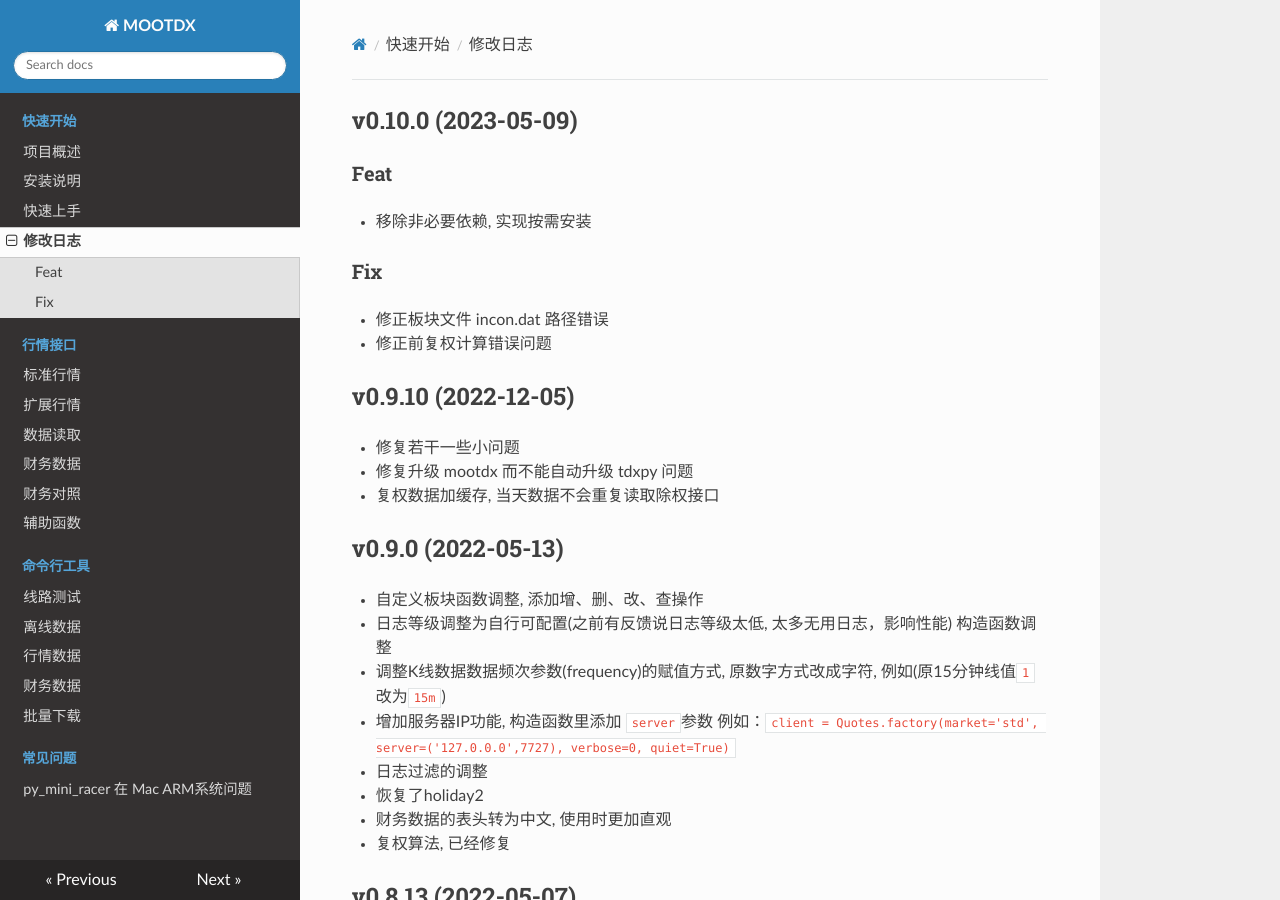
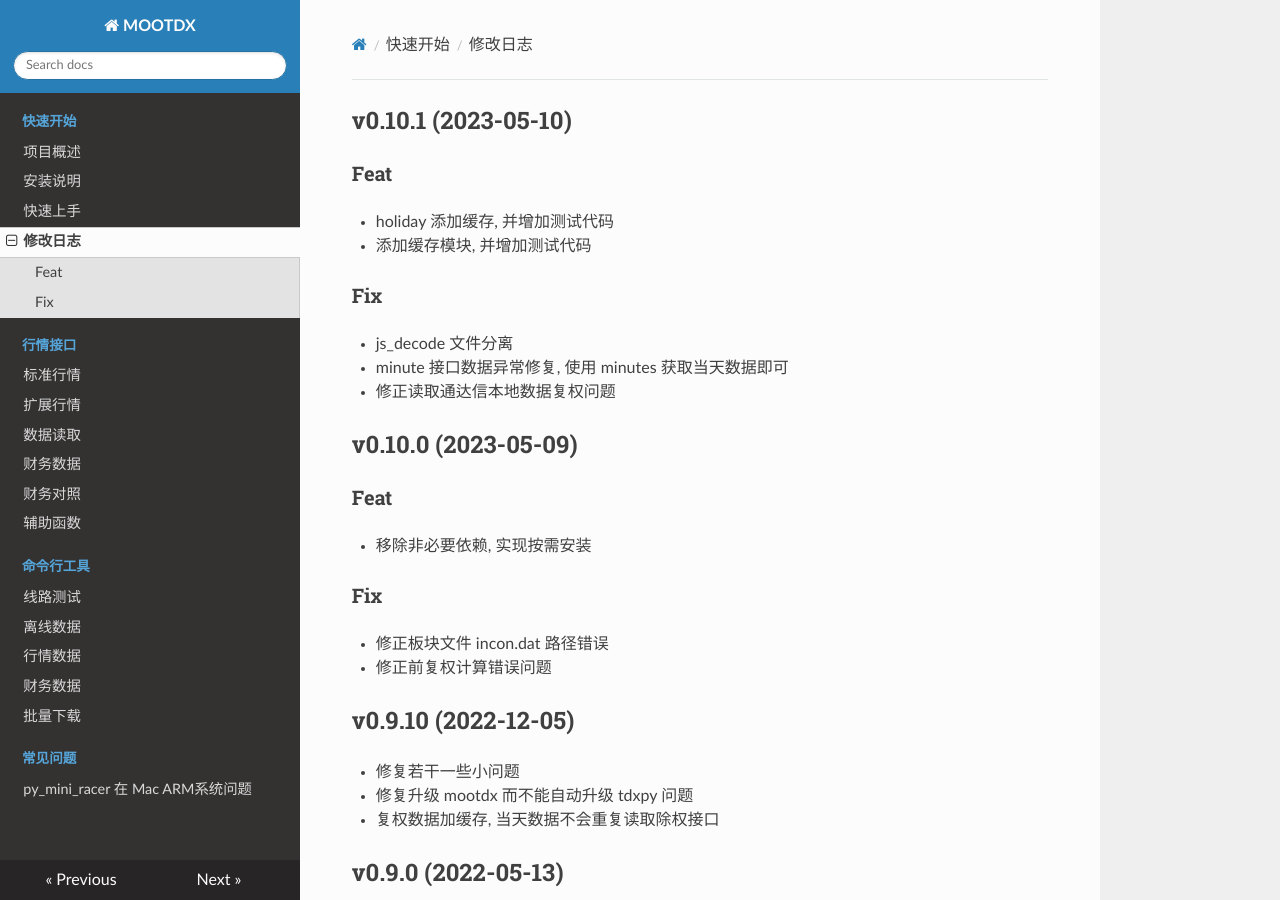
Before and after one commit to mootdx/mootdx, an MkDocs documentation site: the page built from docs/chlog.md, in a window 1280 px wide and 900 px high. Built offline with MkDocs 1.6.1, drawn with Linux system fonts in a browser that asks for light colours; nearby versions of some CDN libraries.

Commit message:
docs: 修改文档

```diff
--- a/docs/chlog.md
+++ b/docs/chlog.md
@@ -1,3 +1,16 @@
+## v0.10.1 (2023-05-10)
+
+### Feat
+
+- holiday 添加缓存, 并增加测试代码
+- 添加缓存模块, 并增加测试代码
+
+### Fix
+
+- js_decode 文件分离
+- minute 接口数据异常修复, 使用 minutes 获取当天数据即可
+- 修正读取通达信本地数据复权问题
+
 ## v0.10.0 (2023-05-09)
 
 ### Feat
```
